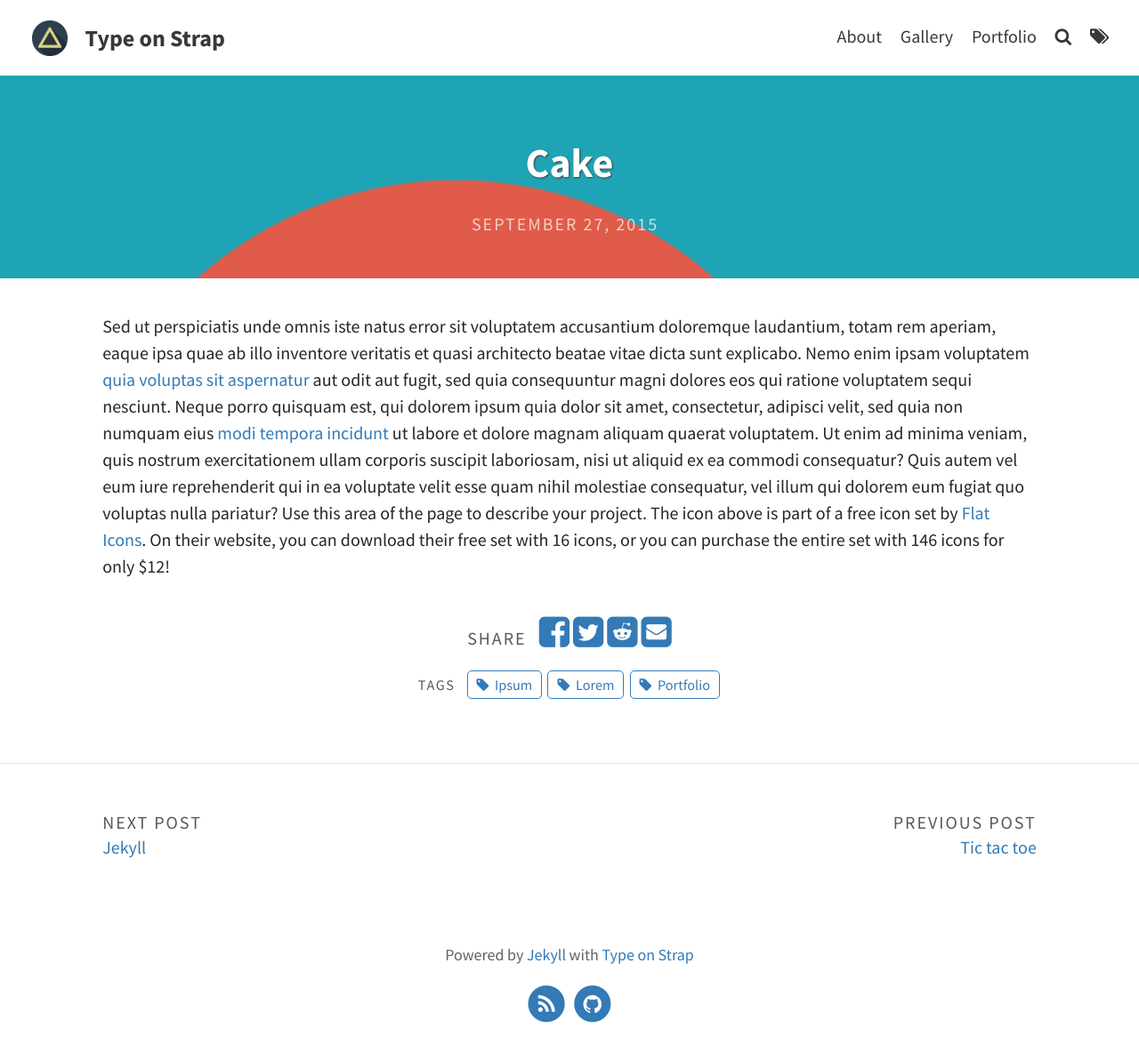
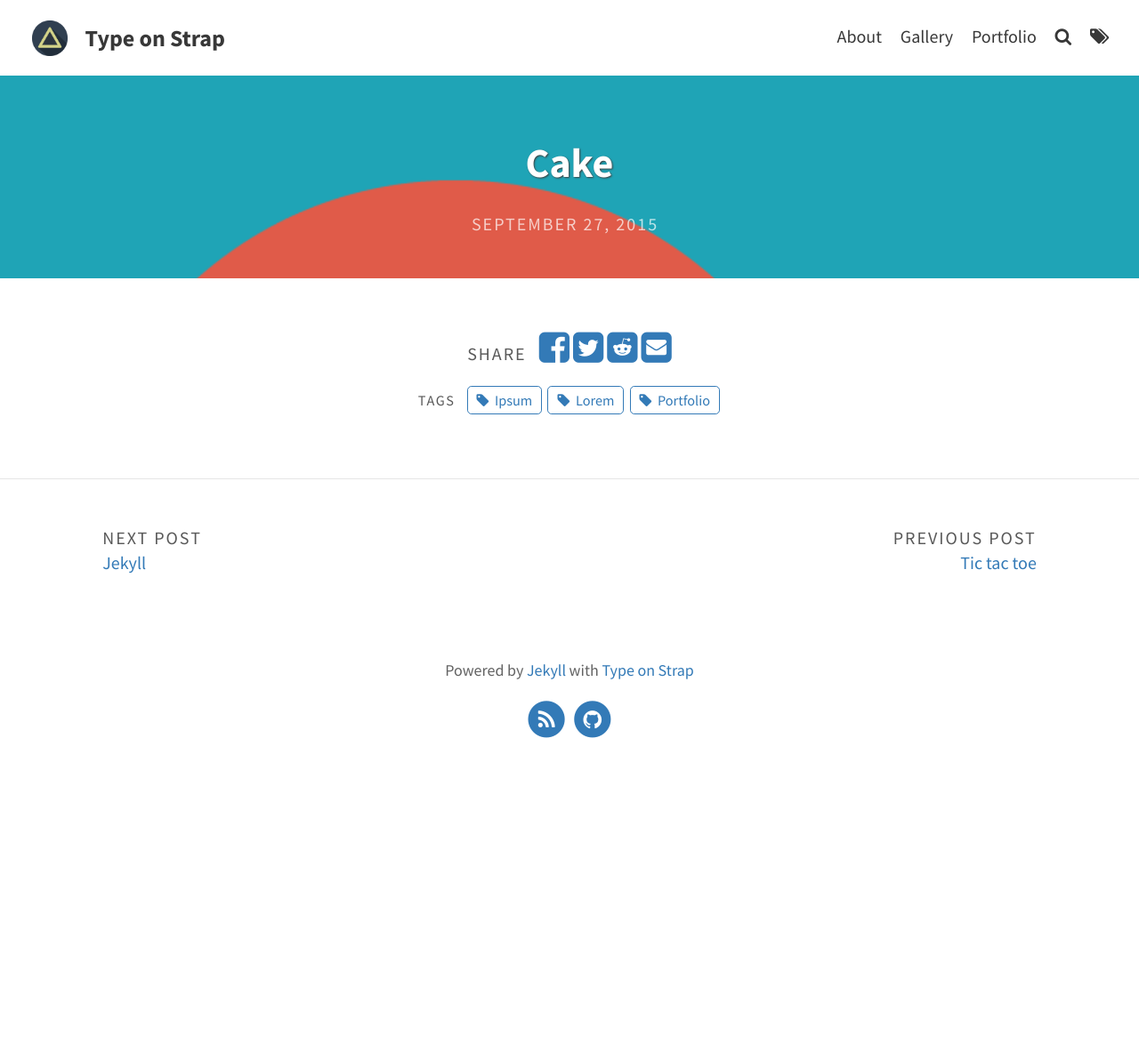
Before and after one commit to jominjeong/jominjeong.github.io, a Jekyll site: the page built from _portfolio/cake.md, in a window 1280 px wide. Shown: the whole page at 89% size. Built offline with Jekyll 4.4.1, drawn with Linux system fonts in a browser that asks for light colours; after the commit the page ends 900 px from its top, so only the background shows below that.

Commit message:
포트폴리오 변경

```diff
--- a/_portfolio/cake.md
+++ b/_portfolio/cake.md
@@ -6,6 +6,3 @@ img: "assets/img/portfolio/cake.png"
 date: 27 September 2015
 tags: [Lorem, Ipsum, Portfolio]
 ---
-
-Sed ut perspiciatis unde omnis iste natus error sit voluptatem accusantium doloremque laudantium, totam rem aperiam, eaque ipsa quae ab illo inventore veritatis et quasi architecto beatae vitae dicta sunt explicabo. Nemo enim ipsam voluptatem <a>quia voluptas sit aspernatur</a> aut odit aut fugit, sed quia consequuntur magni dolores eos qui ratione voluptatem sequi nesciunt. Neque porro quisquam est, qui dolorem ipsum quia dolor sit amet, consectetur, adipisci velit, sed quia non numquam eius <a>modi tempora incidunt</a> ut labore et dolore magnam aliquam quaerat voluptatem. Ut enim ad minima veniam, quis nostrum exercitationem ullam corporis suscipit laboriosam, nisi ut aliquid ex ea commodi consequatur? Quis autem vel eum iure reprehenderit qui in ea voluptate velit esse quam nihil molestiae consequatur, vel illum qui dolorem eum fugiat quo voluptas nulla pariatur?
-Use this area of the page to describe your project. The icon above is part of a free icon set by <a href="https://sellfy.com/p/8Q9P/jV3VZ/">Flat Icons</a>. On their website, you can download their free set with 16 icons, or you can purchase the entire set with 146 icons for only $12!
```
